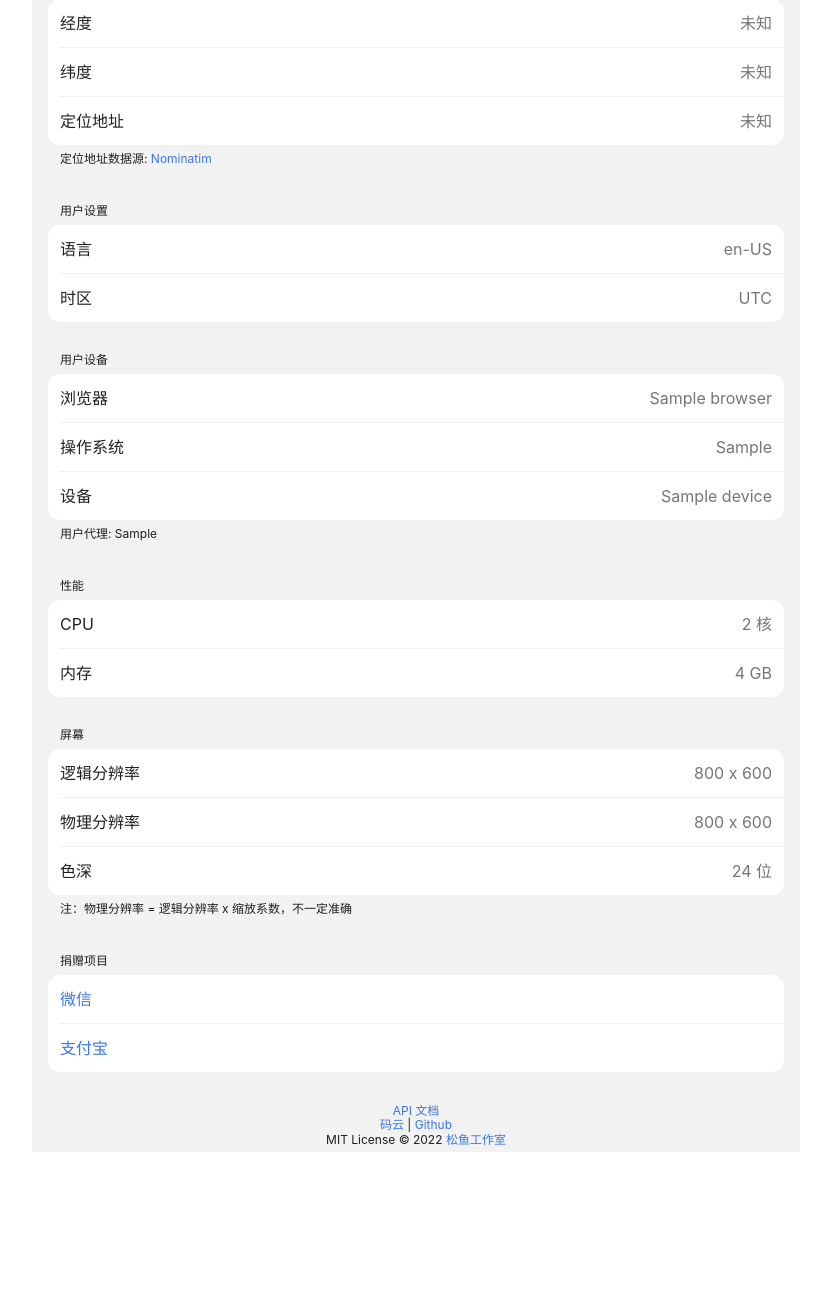
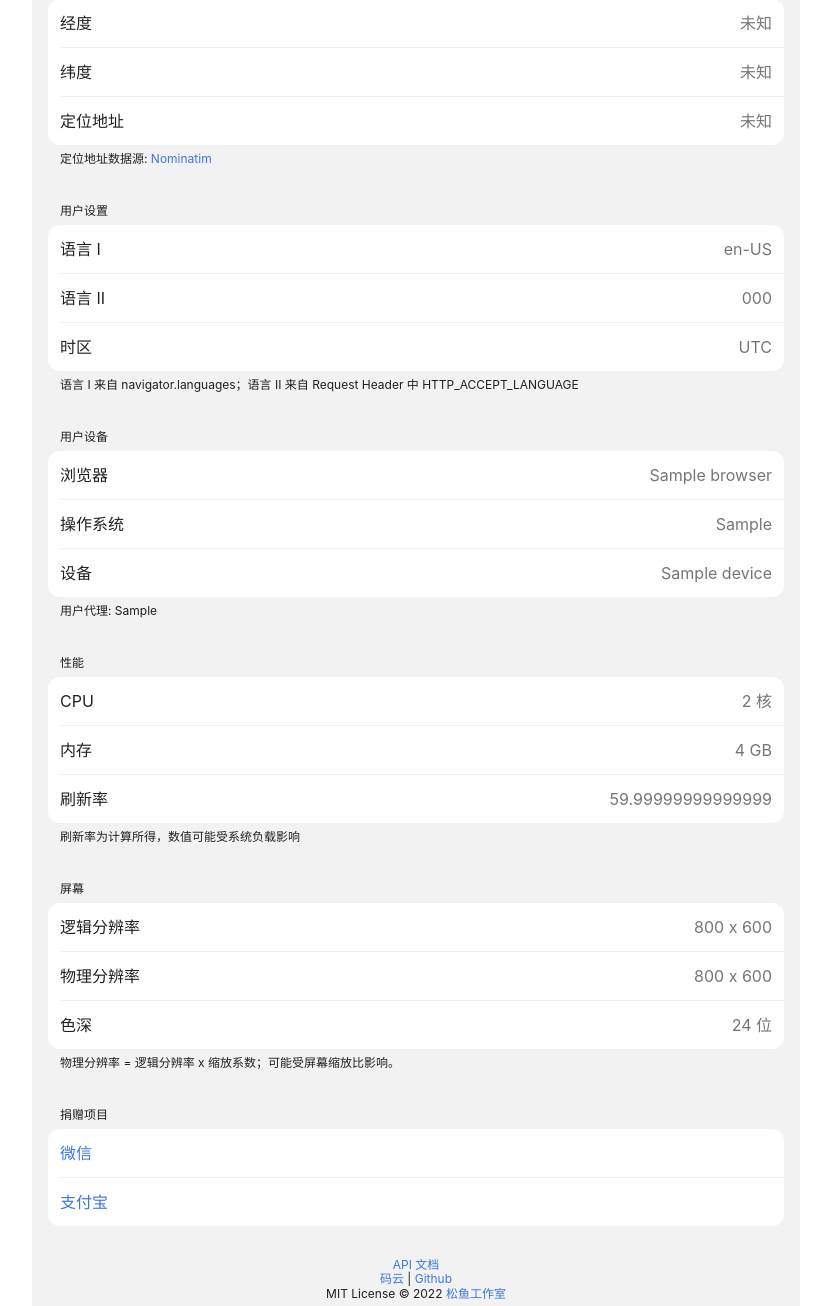
Before and after one commit to jackjyq/ip, a Django app: template templates/index.html in a window 1280 px wide. Shown: the part 379-1685 px from the top of the page, without its empty margins (224-1055 px from the left). Before the commit the page ends 1531 px from the top, so only its background shows below. Run offline with Django 3.2, Linux system fonts and the light colour scheme; the template is opened without the code that fills it: most values are stand-ins (such as "Sample title", 1, 10 or a date in 2020).

Commit message:
增加语言 II， 刷新率

```diff
--- a/main.py
+++ b/main.py
@@ -75,7 +75,8 @@ def get_index(request: WSGIRequest) -> HttpResponse:
     ip_address: str = get_ip_address(request)
     ip_location: Dict = get_ip_location(ip_address)
     user_agent: Dict = get_user_agent(request)
-    response: Dict = ip_location | user_agent
+    accept_language: Dict = {"accept_language": request.META["HTTP_ACCEPT_LANGUAGE"]}
+    response: Dict = ip_location | user_agent | accept_language
 
     def get_text_response(d: dict) -> str:
         s = ""
--- a/static/scripts.js
+++ b/static/scripts.js
@@ -26,7 +26,9 @@ document.getElementById("colorDepth").innerHTML =
 
 // get Performance
 document.getElementById("memory").innerHTML =
-  window.navigator.deviceMemory + " GB";
+  window.navigator.deviceMemory === undefined
+    ? "未知"
+    : window.navigator.deviceMemory + " GB";
 document.getElementById("cpu").innerHTML =
   window.navigator.hardwareConcurrency + " 核";
 
@@ -62,6 +64,21 @@ navigator.geolocation.getCurrentPosition(
 );
 
 // get the User Settings
-document.getElementById("user_language").innerHTML = window.navigator.language;
+document.getElementById("user_language").innerHTML =
+  window.navigator.languages.toString();
 document.getElementById("user_timezone").innerHTML =
   Intl.DateTimeFormat().resolvedOptions().timeZone;
+
+// https://stackoverflow.com/questions/6131051/is-it-possible-to-find-out-what-is-the-monitor-frame-rate-in-javascript
+// Function that returns a Promise for the FPS
+const getFPS = () =>
+  new Promise((resolve) =>
+    requestAnimationFrame((t1) =>
+      requestAnimationFrame((t2) => resolve(1000 / (t2 - t1)))
+    )
+  );
+
+// Calling the function to get the FPS
+getFPS().then(
+  (fps) => (document.getElementById("fps").innerHTML = fps)
+);
--- a/templates/index.html
+++ b/templates/index.html
@@ -104,14 +104,22 @@
         <h1>用户设置</h1>
         <ul>
           <li>
-            <span>语言</span>
+            <span>语言 I</span>
             <span id="user_language">未知</span>
+          </li>
+          <li>
+            <span>语言 II</span>
+            <span id="accept_language">{{ accept_language }}</span>
           </li>
           <li>
             <span>时区</span>
             <span id="user_timezone">未知</span>
           </li>
         </ul>
+        <p>
+          语言 I 来自 navigator.languages；语言 II 来自 Request Header 中
+          HTTP_ACCEPT_LANGUAGE
+        </p>
       </section>
       <section>
         <h1>用户设备</h1>
@@ -142,7 +150,12 @@
             <span>内存</span>
             <span id="memory">未知</span>
           </li>
+          <li>
+            <span>刷新率</span>
+            <span id="fps">0</span>
+          </li>
         </ul>
+        <p>刷新率为计算所得，数值可能受系统负载影响</p>
       </section>
       <section>
         <h1>屏幕</h1>
@@ -160,7 +173,7 @@
             <span id="colorDepth">未知</span>
           </li>
         </ul>
-        <p>注：物理分辨率 = 逻辑分辨率 x 缩放系数，不一定准确</p>
+        <p>物理分辨率 = 逻辑分辨率 x 缩放系数；可能受屏幕缩放比影响。</p>
       </section>
       <section>
         <h1>捐赠项目</h1>
```
